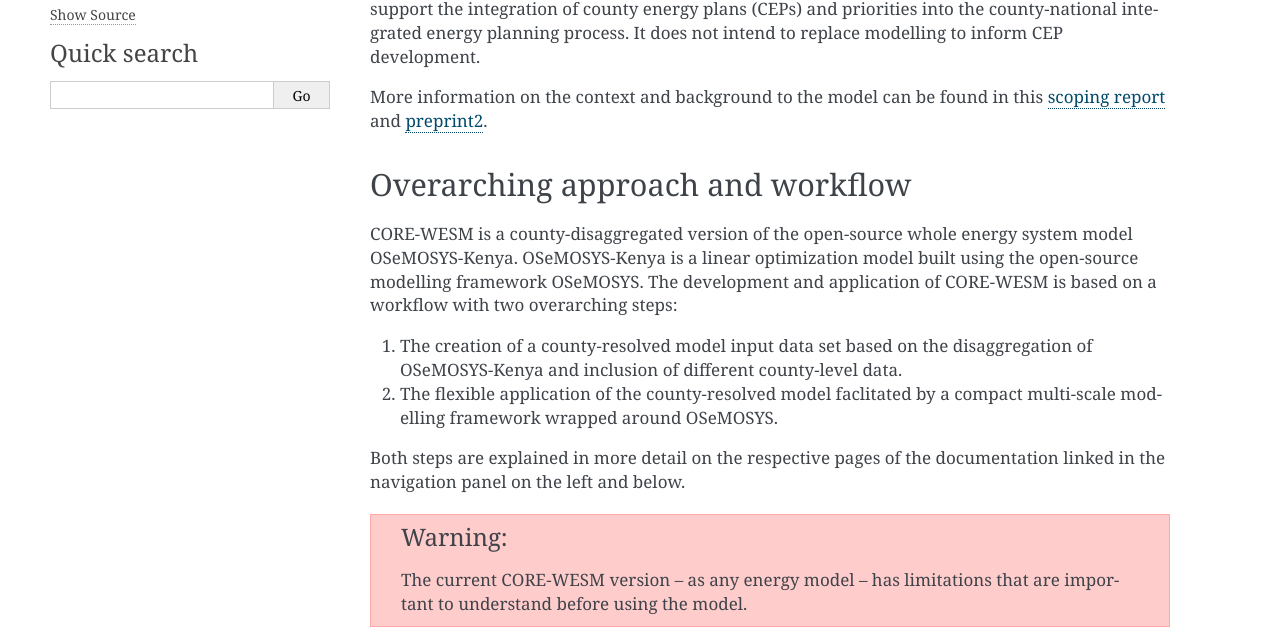
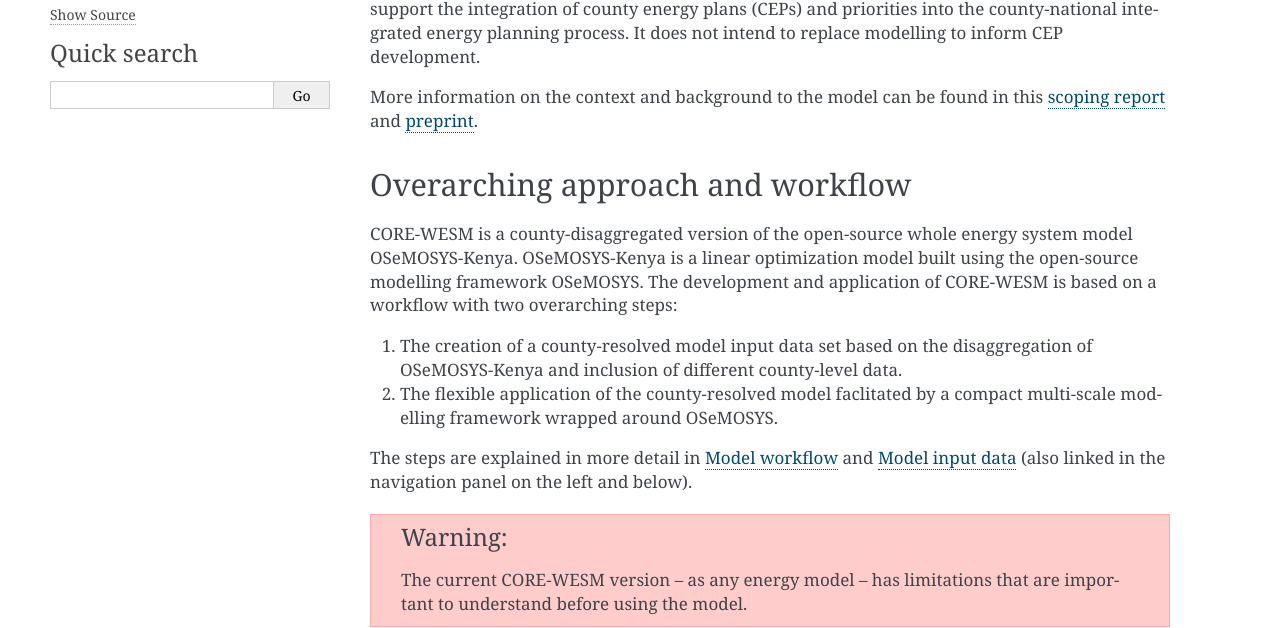
Before and after one commit to ClimateCompatibleGrowth/CORE-WESM, a Sphinx documentation site: the page built from docs/index.rst, in a window 1280 px wide and 1400 px high. Shown: the part 314-942 px from the top of the window. Built offline with Sphinx 7.4.7, drawn with Linux system fonts in a browser that asks for light colours; some of the changed text lies outside the part shown.

Commit message:
Updated documentation

```diff
--- a/docs/index.rst
+++ b/docs/index.rst
@@ -10,7 +10,7 @@ Background
 
 CORE-WESM has been developed to support the integration of county and national energy planning in Kenya in line with the Integrated National Energy Plan (INEP) process. The model aims to support the integration of county energy plans (CEPs) and priorities into the county-national integrated energy planning process. It does not intend to replace modelling to inform CEP development.
 
-More information on the context and background to the model can be found in this `scoping report`_ and `preprint2`_.
+More information on the context and background to the model can be found in this `scoping report`_ and `preprint`_.
 
 
 Overarching approach and workflow
@@ -21,7 +21,7 @@ CORE-WESM is a county-disaggregated version of the open-source whole energy syst
 #. The creation of a county-resolved model input data set based on the disaggregation of OSeMOSYS-Kenya and inclusion of different county-level data.
 #. The flexible application of the county-resolved model faclitated by a compact multi-scale modelling framework wrapped around OSeMOSYS.
 
-Both steps are explained in more detail on the respective pages of the documentation linked in the navigation panel on the left and below.
+The steps are explained in more detail in :ref:`model` and :ref:`data` (also linked in the navigation panel on the left and below).
 
 
 .. warning::
@@ -60,8 +60,8 @@ Contents
    :maxdepth: 1
 
    Installation <installation>
+   Model workflow <model>
    Model input data <data>
-   Model application <model>
    Contributions & Help <contributing>
    License <license>
    Authors <authors>
@@ -93,6 +93,6 @@ Indices and tables
 .. _classical style: https://www.sphinx-doc.org/en/master/domains.html#info-field-lists
 .. _wesm docs : https://osemosys-kenya-wesm.readthedocs.io/en/latest/
 .. _wesm github : https://github.com/ClimateCompatibleGrowth/osemosys_kenya_wesm
-.. _preprint : https://doi.org/10.5281/zenodo.15115502
-.. _preprint2 : https://zenodo.org/records/19360964
+.. _preprint1 : https://doi.org/10.5281/zenodo.15115502
+.. _preprint : https://zenodo.org/records/19360964
 .. _scoping report : https://doi.org/10.5281/zenodo.15108308
```
Also changed, not shown: docs/data.rst (+6 -2 lines), docs/model.rst (+7 -4 lines).
